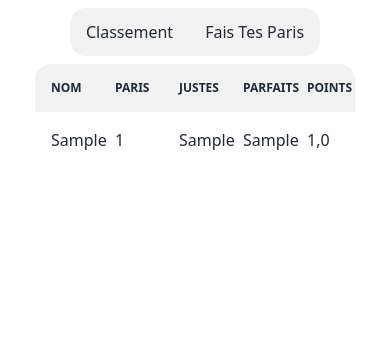
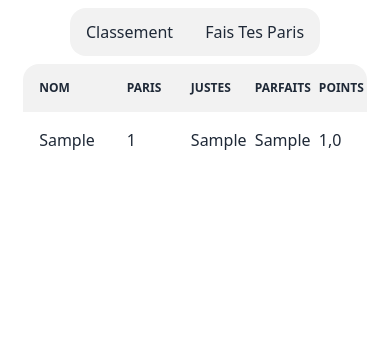
Before and after one commit to kenshuri/bet, a Django app: template bet/templates/bet/index.html in a window 390 px wide. Shown: the part 64-420 px from the top of the page. Run offline with Django 4.2, Linux system fonts and the light colour scheme; tables that the repository leaves empty hold one stand-in row (values such as "Sample post"); the template is opened without the code that fills it: values that come from a table or form of the project are taken from there, most other values are stand-ins (such as "Sample title", 1, 10 or a date in 2020); some libraries are stand-ins or nearby versions.

Commit message:
FEAT: few improvements

```diff
--- a/bet/templates/bet/index.html
+++ b/bet/templates/bet/index.html
@@ -13,7 +13,7 @@
                     <!-- head -->
                     <thead>
                     <tr>
-                        <th class="whitespace-normal max-w-16 sm:max-w-none" >Nom</th>
+                        <th class="whitespace-normal max-w-18 sm:max-w-none" >Nom</th>
                         <th class="whitespace-normal max-w-16 sm:max-w-none">Paris</th>
                         <th class="whitespace-normal max-w-16 sm:max-w-none"><span class="hidden md:inline">Paris </span>Justes</th>
                         <th class="whitespace-normal max-w-16 sm:max-w-none"><span class="hidden md:inline">Paris </span>Parfaits</th>
@@ -23,7 +23,7 @@
                     <tbody>
                     {% for u in table_dict %}
                         <tr class="">
-                            <td class="whitespace-normal max-w-16 sm:max-w-none">{{ u.first_name }}</td>
+                            <td class="whitespace-normal max-w-18 sm:max-w-none">{{ u.first_name }}</td>
                             <td class="whitespace-normal max-w-16 sm:max-w-none">{{ u.bet_id }}</td>
                             <td class="whitespace-normal max-w-16 sm:max-w-none ">{{ u.bet_correct }}</td>
                             <td class="whitespace-normal max-w-16 sm:max-w-none ">{{ u.bet_perfect }}</td>
```
